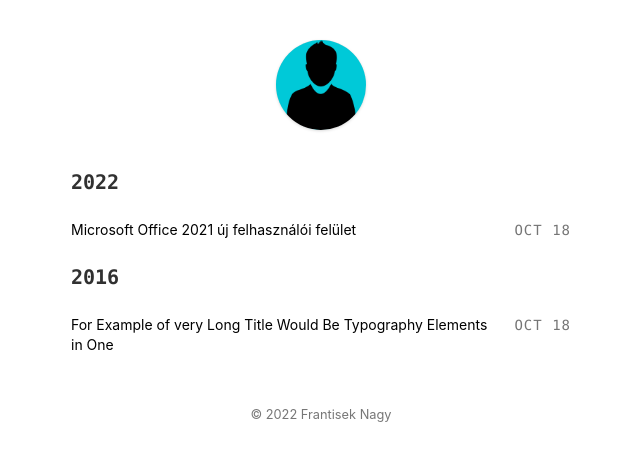
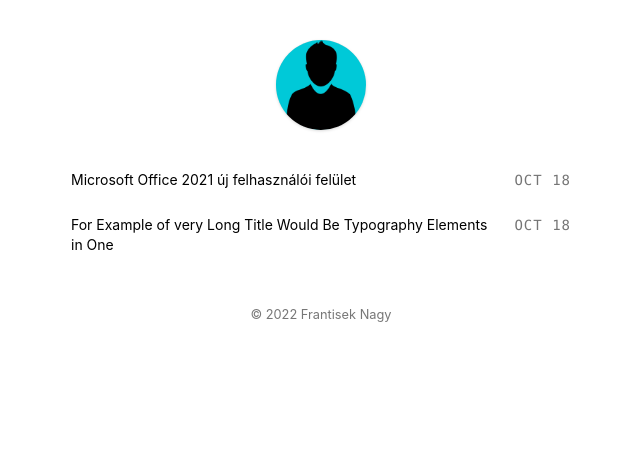
Before and after one commit to nagyfrankie/nagyfrankie.github.io, a Jekyll site: the page built from index.html, in a window 1280 px wide. Shown: the top 461 px of the page, without its empty margins (319-959 px from the left). Built offline with Jekyll 4.4.1, drawn with Linux system fonts in a browser that asks for light colours.

Commit message:
Update index.html

```diff
--- a/index.html
+++ b/index.html
@@ -5,7 +5,7 @@ layout: default
 <section>
 
 	{% for post in site.posts %}
-		{% unless post.next %}
+<!---		{% unless post.next %}
 			<h3 class="code">{{ post.date | date: '%Y' }}</h3>
 		{% else %}
 			{% capture year %}{{ post.date | date: '%Y' }}{% endcapture %}
@@ -14,7 +14,7 @@ layout: default
 				<h3 class="code">{{ post.date | date: '%Y' }}</h3>
 			{% endif %}
 		{% endunless %}
-
+-->
 		<ul>
 			<li>
 				<div class="post-date code">
```
